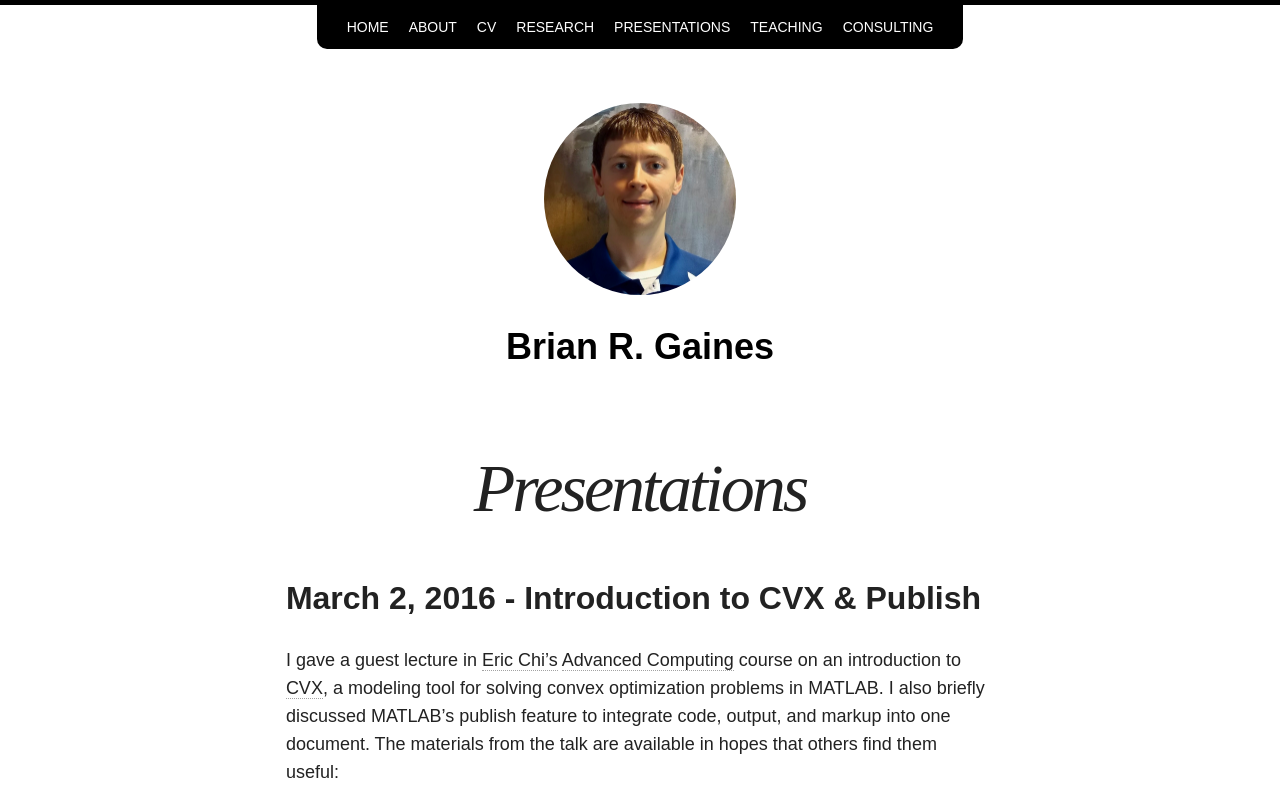
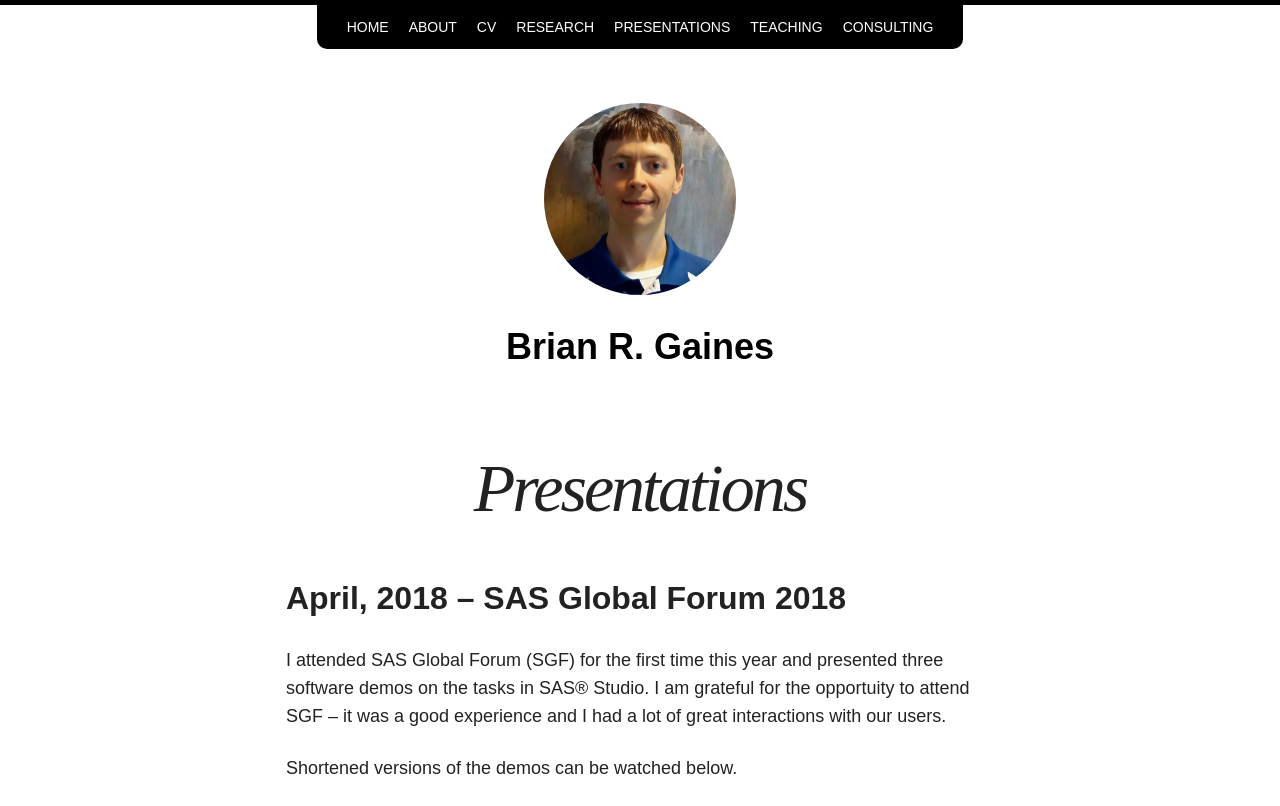
Before and after one commit to brgaines/brgaines.github.io, a Jekyll site: the page built from presentations/index.md, in a window 1280 px wide and 1400 px high. Shown: the top 806 px of the window. Built offline with Jekyll 4.4.1, drawn with Linux system fonts in a browser that asks for light colours; nearby versions of some CDN libraries; some of the changed text lies outside the part shown; grey boxes are pictures that could not be loaded.

Commit message:
Added notes re: JSM 2017 talk, in addition to links to videos that are based off of my demos at SGF 2018

```diff
--- a/presentations/index.md
+++ b/presentations/index.md
@@ -1,10 +1,25 @@
 ---
 layout: page
 title: Presentations
-excerpt: "Presentations I've given"
-modified: 2016-03-02
+excerpt: "Presentations I have given"
+modified: 2019-04-18
 ---
-## March 2, 2016 - Introduction to CVX & Publish
+## April, 2018 -- SAS Global Forum 2018
+I attended SAS Global Forum (SGF) for the first time this year and presented three software demos on the tasks in SAS® Studio.  I am grateful for the opportuity to attend SGF -- it was a good experience and I had a lot of great interactions with our users.
+
+Shortened versions of the demos can be watched below.
+
+<iframe width="560" height="315" src="https://www.youtube.com/embed/C1bq4n3DMNE" frameborder="0" allow="accelerometer; autoplay; encrypted-media; gyroscope; picture-in-picture" allowfullscreen></iframe>
+
+<iframe width="560" height="315" src="https://www.youtube.com/embed/pFqSKaTo-pc" frameborder="0" allow="accelerometer; autoplay; encrypted-media; gyroscope; picture-in-picture" allowfullscreen></iframe>
+
+<iframe width="560" height="315" src="https://www.youtube.com/embed/S6wWBEr5H3M" frameborder="0" allow="accelerometer; autoplay; encrypted-media; gyroscope; picture-in-picture" allowfullscreen></iframe>
+
+## August 3, 2017 -- Joint Statistical Meetings
+I presented my latest [research](http://brgaines.github.io/research/) at the [Joint Statistical Meetings](https://ww2.amstat.org/meetings/jsm/2017/) in Baltimore.  My talk was a part of a session on [Optimization Methods with Biological Applications](https://ww2.amstat.org/meetings/jsm/2017/onlineprogram/ActivityDetails.cfm?SessionID=214213).
+
+
+## March 2, 2016 -- Introduction to CVX & Publish
 I gave a guest lecture in [Eric Chi's](http://www.ericchi.com/) [Advanced Computing](http://www.stat.ncsu.edu/people/chi/courses/ST790/) course on an introduction to [CVX](http://cvxr.com/cvx/), a modeling tool for solving convex optimization problems in MATLAB.  I also briefly discussed MATLAB's publish feature to integrate code, output, and markup into one document.  The materials from the talk are available in hopes that others find them useful:
 
 - [Slides](http://brgaines.github.io/presentations/cvx/cvxDemo.html)
@@ -16,7 +31,7 @@ I gave a guest lecture in [Eric Chi's](http://www.ericchi.com/) [Advanced Comput
 	- [Source file](http://brgaines.github.io/presentations/cvx/publishDemo.m)
 	- [Marked-up output](http://brgaines.github.io/presentations/cvx/publishDemo/publishDemo.html)
 
-## September 19, 2014 - Statistical Learning Group
+## September 19, 2014 -- Statistical Learning Group
 As a member of the [NCSU Statistical Learning Group](http://www4.stat.ncsu.edu/~post/slg.html), I provided an overview of regularized regression in statistics.  The talk was designed to be accessible to any non-statistician who has taken an introductory statistics course.  Please watch the videos below and follow along with the [slides](http://rpubs.com/brgaines/SLG_Regularization_Overview) and accompanying [R code](http://www4.stat.ncsu.edu/~post/brian/SLG_Regularization_Overview.R).  The slides were created in RStudio using [R Markdown v2](http://rmarkdown.rstudio.com/), and the [source code](http://www4.stat.ncsu.edu/~post/brian/SLG_Regularization_Overview.Rmd) is also available to encourage the use of R Markdown.
 
 <iframe width="560" height="315" src="http://www.youtube.com/embed/ov219nOOPIw" frameborder="0" allowfullscreen> </iframe>
```
